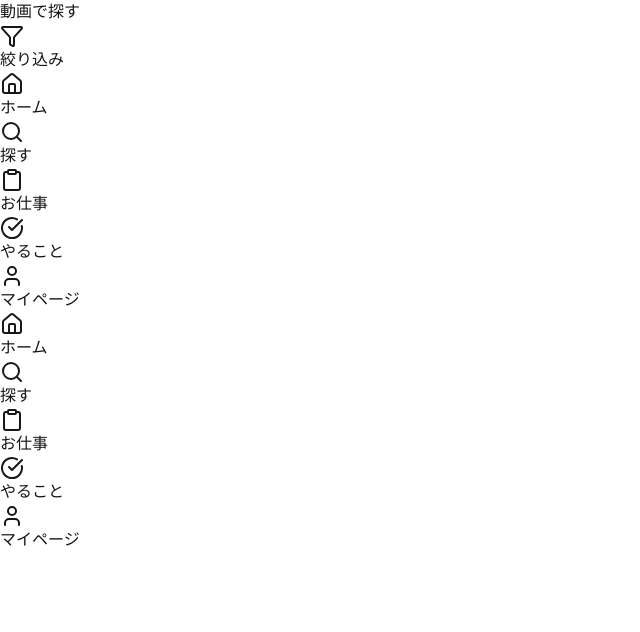
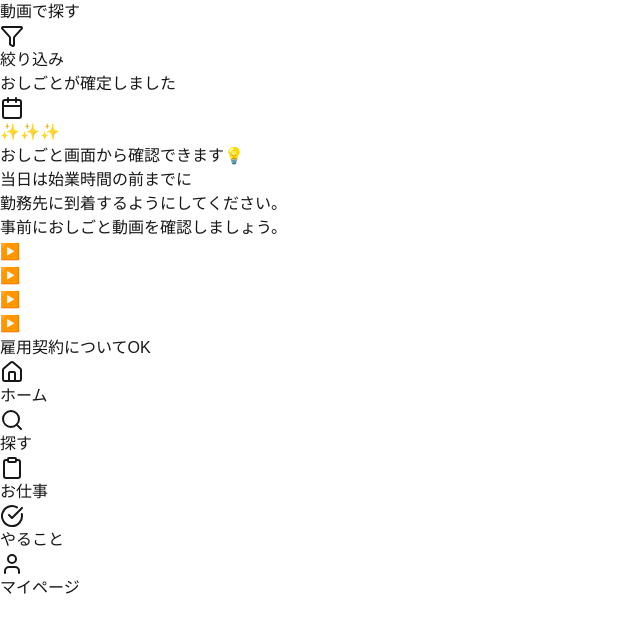
Before and after one commit to atsukihat/mercari-hackthon-h, a Next.js app: page / in a window 1280 px wide. Shown: the top 632 px of the page, without its empty margins (0-640 px from the left). Built offline with nearby package versions, Linux system fonts and the light colour scheme.

Commit message:
change reel

```diff
--- a/src/app/components/ui/button.tsx
+++ b/src/app/components/ui/button.tsx
@@ -0,0 +1,21 @@
+import * as React from "react";
+import { cn } from "../../lib/utils";
+
+const Button = React.forwardRef<
+  HTMLButtonElement,
+  React.ButtonHTMLAttributes<HTMLButtonElement>
+>(({ className, ...props }, ref) => {
+  return (
+    <button
+      className={cn(
+        "inline-flex items-center justify-center rounded-md text-sm font-medium ring-offset-background transition-colors focus-visible:outline-none focus-visible:ring-2 focus-visible:ring-ring focus-visible:ring-offset-2 disabled:pointer-events-none disabled:opacity-50",
+        className
+      )}
+      ref={ref}
+      {...props}
+    />
+  );
+});
+Button.displayName = "Button";
+
+export { Button };
--- a/src/app/components/ui/card.tsx
+++ b/src/app/components/ui/card.tsx
@@ -1,21 +1,19 @@
 import * as React from "react";
-import { cn } from "../../libs/utils";
+import { cn } from "../../lib/utils";
 
-const Button = React.forwardRef<
-  HTMLButtonElement,
-  React.ButtonHTMLAttributes<HTMLButtonElement>
->(({ className, ...props }, ref) => {
-  return (
-    <button
-      className={cn(
-        "inline-flex items-center justify-center rounded-md text-sm font-medium ring-offset-background transition-colors focus-visible:outline-none focus-visible:ring-2 focus-visible:ring-ring focus-visible:ring-offset-2 disabled:pointer-events-none disabled:opacity-50",
-        className
-      )}
-      ref={ref}
-      {...props}
-    />
-  );
-});
-Button.displayName = "Button";
+const Card = React.forwardRef<
+  HTMLDivElement,
+  React.HTMLAttributes<HTMLDivElement>
+>(({ className, ...props }, ref) => (
+  <div
+    ref={ref}
+    className={cn(
+      "rounded-lg border bg-card text-card-foreground shadow-sm",
+      className
+    )}
+    {...props}
+  />
+));
+Card.displayName = "Card";
 
-export { Button };
+export { Card };
--- a/src/app/page.tsx
+++ b/src/app/page.tsx
@@ -1,10 +1,13 @@
 import React from "react";
-import Button from "./components/footer-nav";
+import { ConfirmationModal } from "./components/confirmation-modal";
 
 export default function Page() {
   return (
-    <main className="p-4">
-      <Button />
-    </main>
+    <div className="relative">
+      <main className="p-4"></main>
+      <div className="fixed inset-0 bg-black/50 flex items-center justify-center">
+        <ConfirmationModal />
+      </div>
+    </div>
   );
 }
--- a/src/app/reel/page.jsx
+++ b/src/app/reel/page.jsx
@@ -12,7 +12,7 @@ const VideoSwiper = () => {
     const observerOptions = {
       root: null,
       rootMargin: "0px",
-      threshold: 0.95, // Increased threshold for more precise detection
+      threshold: 0.95,
     };
 
     const handleIntersect = (entries) => {
```
Also changed, not shown: src/app/components/confirmation-modal.tsx (renamed from src/app/components/comfirmation-model.tsx), src/app/lib/utils.ts (renamed from src/libs/utils.ts).
